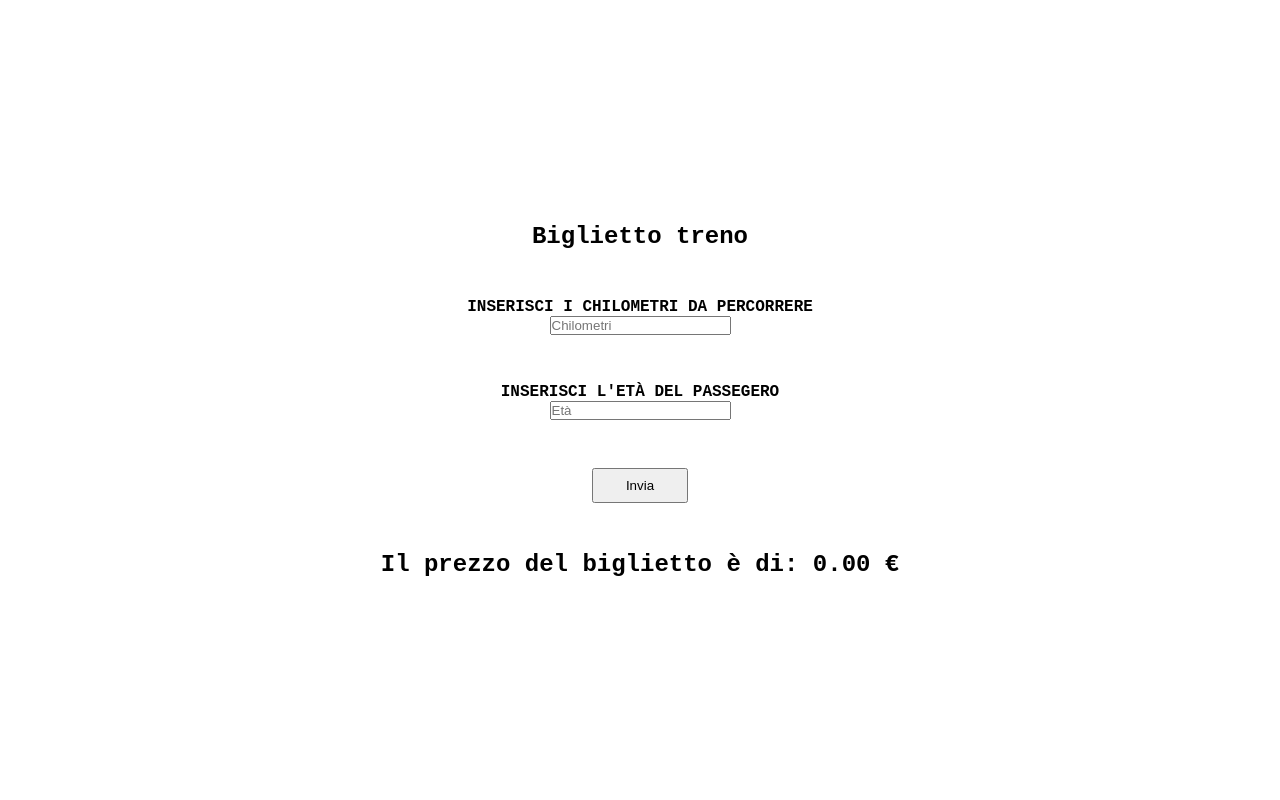
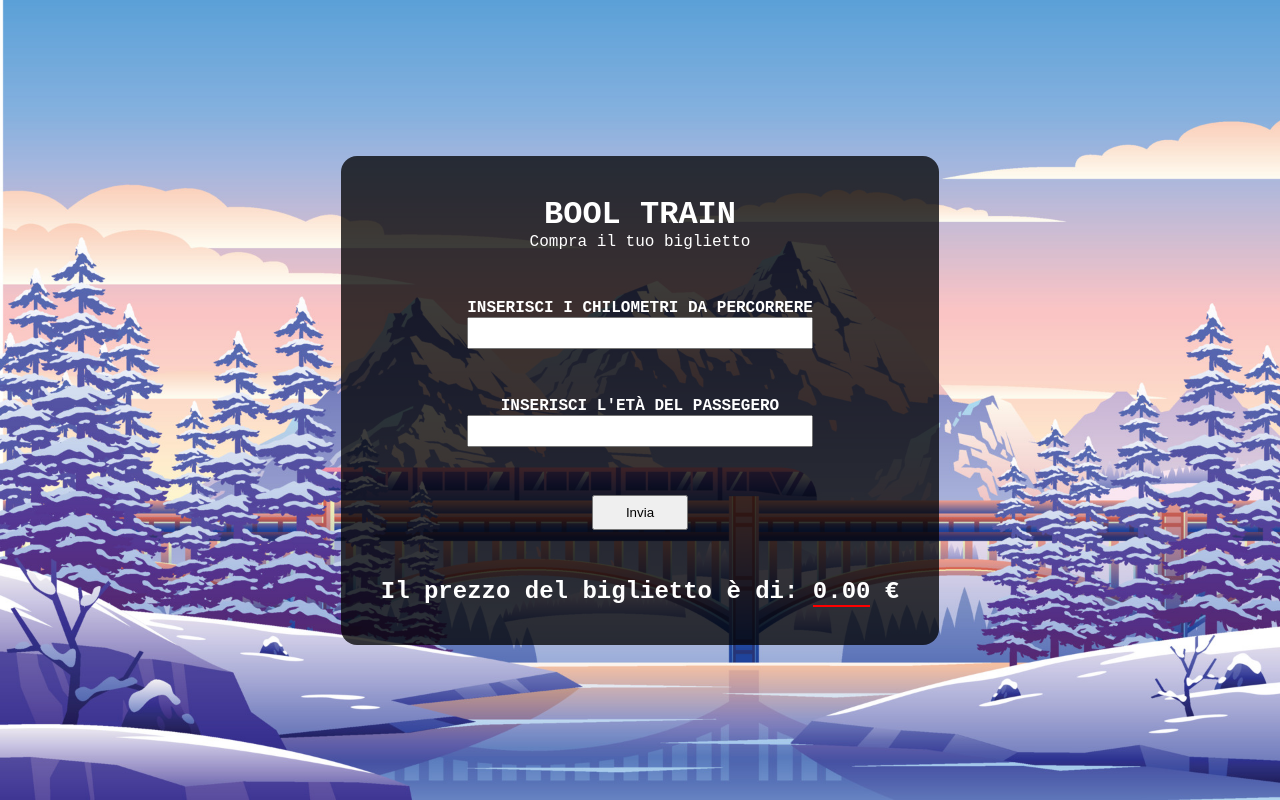
Before and after one commit to Claudio-Emmolo/js-biglietto-treno-form, a plain HTML site: page index.html in a window 1280 px wide. Both pictures are taken after a click on the button "Invia". Drawn offline with Linux system fonts and the light colour scheme.

Commit message:
Add other decoration

```diff
--- a/css/style.css
+++ b/css/style.css
@@ -13,6 +13,9 @@ body{
 
 main{
     height: 100vh;
+    background-image: url(../img/trian-bg.jpg);
+    background-size: cover;
+    background-repeat: no-repeat;
 }
 
 .flex{
@@ -30,6 +33,12 @@ main{
 
 .d-block{
     display: block;
+}
+
+h1{
+    font-size: 2rem;
+    font-weight: bold;
+    text-transform: uppercase;
 }
 
 /* Buttons */
@@ -52,3 +61,19 @@ div.form-box label{
 div.single-form{
     margin-bottom: 3rem;
 }
+
+div.single-form input{
+    height: 2rem;
+    width: 100%;
+}
+
+section#creation-tickets{
+    background-color: rgba(0, 0, 0, 0.76);
+    color: white;
+    padding: 2.5rem;
+    border-radius: 1rem;
+}
+
+span#price{
+    border-bottom: 2px solid red;
+}
--- a/index.html
+++ b/index.html
@@ -15,23 +15,28 @@
         <main class="flex flex-center">
             <section id="creation-tickets" class="flex flex-center flex-column">
 
-                <h1>Biglietto treno</h1>
+                <h1>Bool train</h1>
+                <p>Compra il tuo biglietto</p>
 
                 <div class="form-box">
                     <div class="single-form">
                         <label for="kilometers" class="d-block">Inserisci i chilometri da percorrere</label>
-                        <input type="number" name="" id="kilometers" placeholder="Chilometri">
+                        <input type="number" name="" id="kilometers">
                     </div>
 
                     <div class="single-form">
                         <label for="kilometers" class="d-block">Inserisci l'età del passegero</label>
-                        <input type="number" name="" id="age" placeholder="Età">
+                        <input type="number" name="" id="age">
                     </div>
 
                     <button id="btn" class="btn-decoration">Invia</button>
                 </div>
 
                 <h2>Il prezzo del biglietto è di: <span id="price"></span> &euro;</h2>
+
+                <div class="recup">
+                    <p id="recup"></p>
+                </div>
 
             </section>
         </main>
--- a/js/script.js
+++ b/js/script.js
@@ -7,7 +7,7 @@ const button = document.getElementById("btn");
 
 let calcTicket;
 
-let discuntAge = 0;
+let discuntAge;
 
 let discountGeneral
 
@@ -23,6 +23,8 @@ button.addEventListener ("click", function (){
         discuntAge = (calcTicket * 17.5 / 100);
     } else if (age.value >= 65){
         discuntAge = (calcTicket * 33.3 / 100);
+    } else{
+        discuntAge = 0
     }
 
     discountGeneral = (calcTicket - discuntAge).toFixed(2);
```
Also changed, not shown: img/trian-bg.jpg (added).
